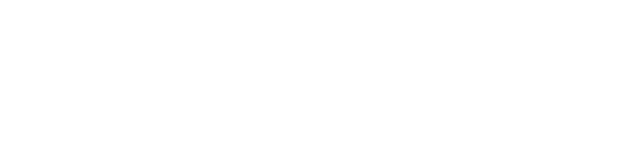
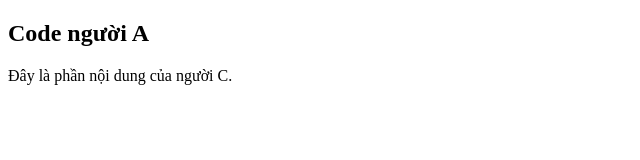
Before and after one commit to hinhdq/F8_K18-HomeWork_Hinh-, a plain HTML site: page BaiTapBuoi1_2/index.html in a window 1280 px wide. Shown: the whole page, without its empty margins (0-640 px from the left). Drawn offline with Linux system fonts and the light colour scheme.

Commit message:
Code C push code

```diff
--- a/BaiTapBuoi1_2/index.html
+++ b/BaiTapBuoi1_2/index.html
@@ -1,10 +1,14 @@
 <!DOCTYPE html>
 <html lang="en">
 <head>
-    <meta charset="UTF-8">
-    <title>Title</title>
+    <meta charset="UTF-8" />
+    <meta name="viewport" content="width=device-width, initial-scale=1.0" />
+    <title>Document</title>
 </head>
 <body>
-
+<section>
+    <h2>Code người A</h2>
+    <p>Đây là phần nội dung của người C.</p>
+</section>
 </body>
 </html>
```
